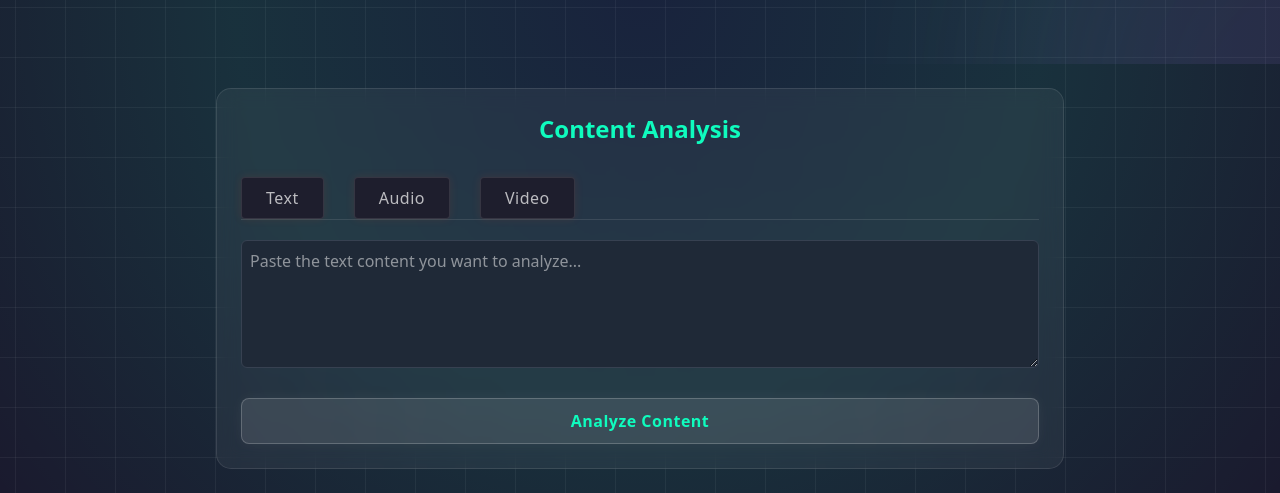
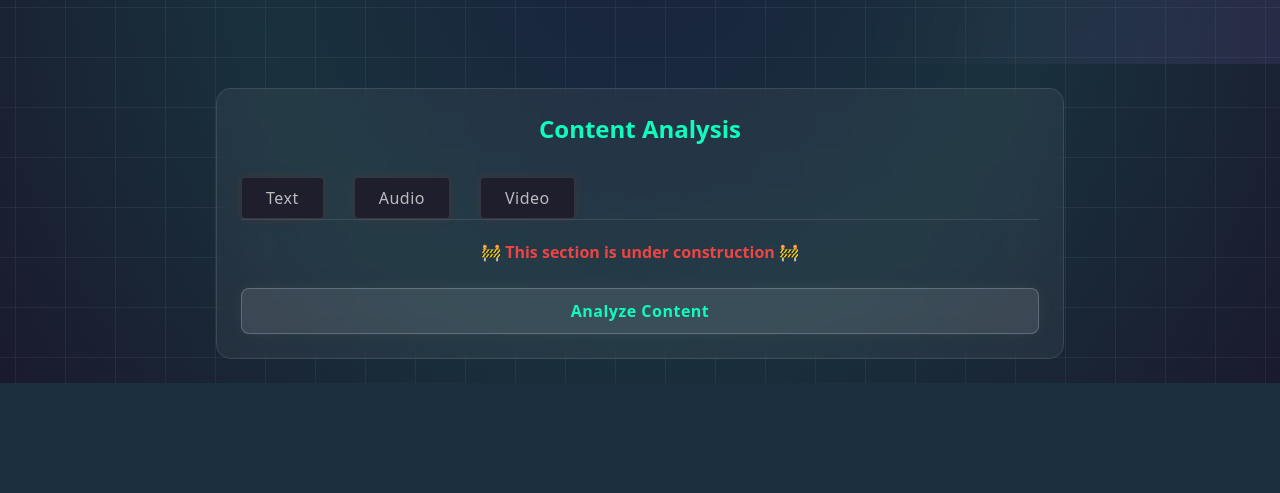
Before and after one commit to Kushagra481/Fake-Media-detection, a Flask app: page / in a window 1280 px wide. Shown: the part 508-1001 px from the top of the page. After the commit the page ends 891 px from the top, so only its background shows below. Run offline with Flask 3, Linux system fonts and the light colour scheme.

Commit message:
Update index.html

```diff
--- a/templates/index.html
+++ b/templates/index.html
@@ -117,13 +117,11 @@
 
         <!-- Content Areas -->
         <div id="textArea" class="content-area">
-          <textarea
-            class="w-full h-32 p-2 rounded-md bg-gray-800 border border-gray-700"
-            placeholder="Paste the text content you want to analyze..."
-          ></textarea>
+          <p class="text-red-500 text-center font-bold">🚧 This section is under construction 🚧</p>
         </div>
 
         <div id="audioArea" class="content-area hidden">
+          <p class="text-red-500 text-center font-bold">🚧 This section is under construction 🚧</p>
           <div
             class="upload-area h-32 rounded-md flex items-center justify-center"
           >
```
